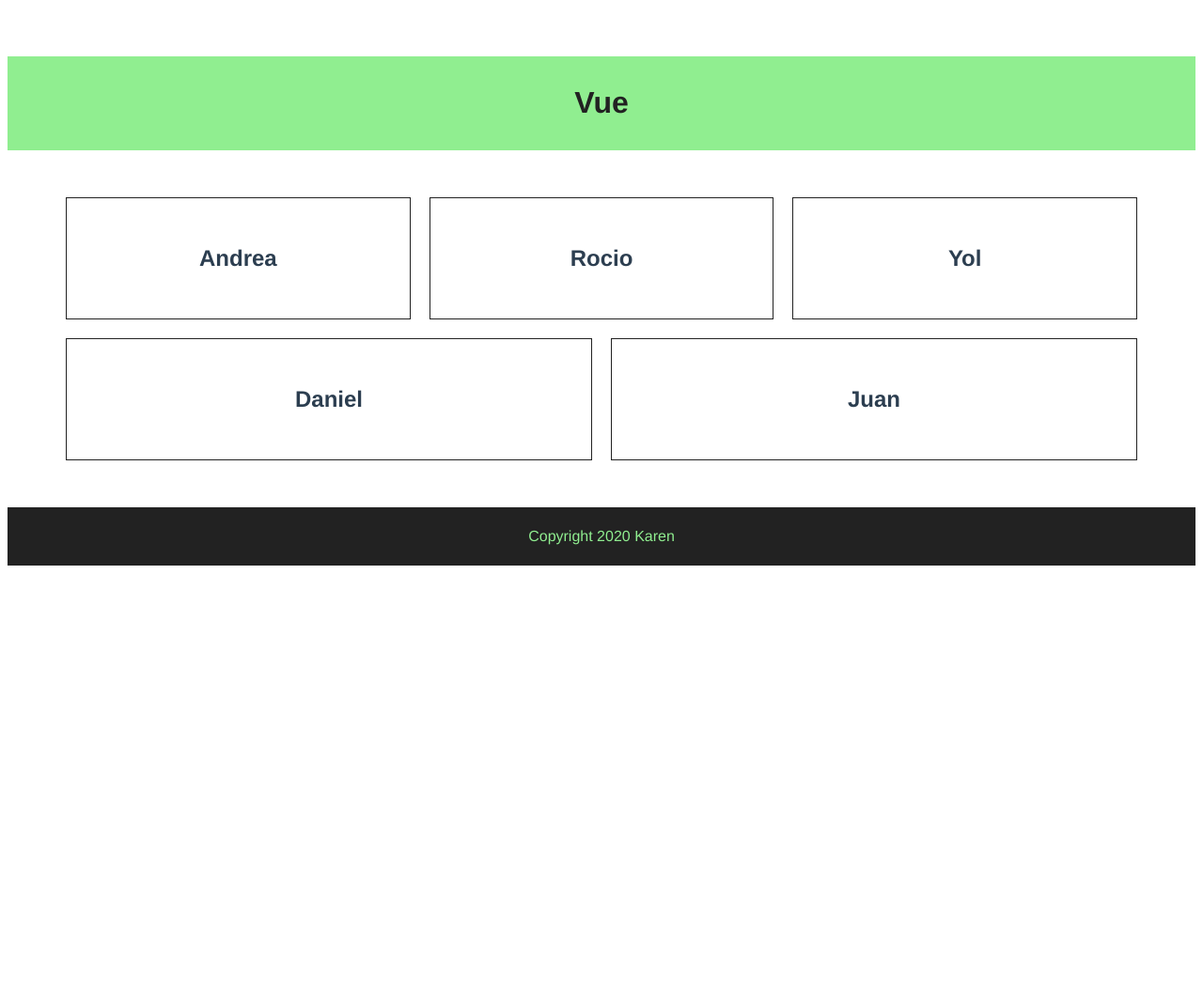
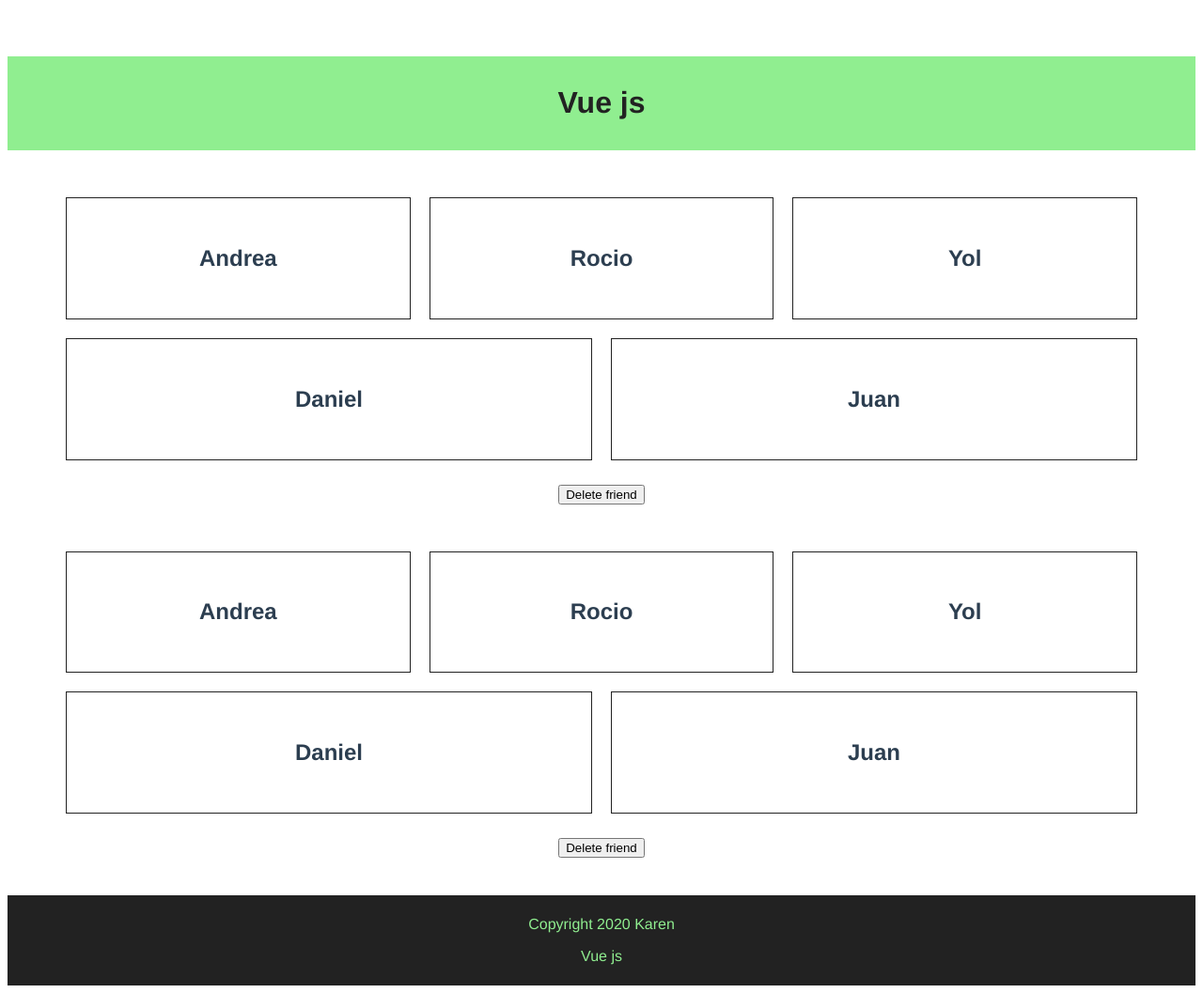
Before and after one commit to kleyla/vue-intro, a Vue app: page / in a window 1280 px wide. Shown: the whole page at 94% size. Before the commit the page ends 800 px from the top, so only its background shows below. Built offline with nearby package versions, Linux system fonts and the light colour scheme.

Commit message:
props events ..

```diff
--- a/src/App.vue
+++ b/src/App.vue
@@ -1,8 +1,12 @@
 <template>
   <div id="app">
-    <app-header></app-header>
-    <Friends></Friends>
-    <app-footer></app-footer>
+    <app-header
+      v-bind:title="title"
+      v-on:changeTitleParent="upadateTitle($event)"
+    ></app-header>
+    <Friends v-bind:friends="friends"></Friends>
+    <Friends v-bind:friends="friends"></Friends>
+    <app-footer v-bind:title="title"></app-footer>
   </div>
 </template>
 
@@ -20,6 +24,23 @@
     "app-footer": Footer,
     Friends,
   },
+  data() {
+    return {
+      friends: [
+        { name: "Andrea", speciality: "React js", show: false },
+        { name: "Rocio", speciality: "Laravel js", show: false },
+        { name: "Yol", speciality: "Angular js", show: false },
+        { name: "Daniel", speciality: "React js", show: false },
+        { name: "Juan", speciality: "Vue js", show: false },
+      ],
+      title: "Vue js",
+    };
+  },
+  methods: {
+    upadateTitle: function(updatedTitle) {
+      this.title = updatedTitle;
+    },
+  },
 };
 </script>
 
--- a/src/components/Footer.vue
+++ b/src/components/Footer.vue
@@ -1,15 +1,28 @@
 <template>
   <footer>
     <p>{{ copyright }}</p>
+    <p>{{ title }}</p>
   </footer>
 </template>
 
 <script>
+// import { bus } from "../main";
+
 export default {
+  props: {
+    title: {
+      type: String,
+    },
+  },
   data() {
     return {
       copyright: "Copyright 2020 Karen",
     };
+  },
+  created() {
+    // bus.$on("titleChanged", (data) => {
+    //   this.title = data;
+    // });
   },
 };
 </script>
--- a/src/components/Friends.vue
+++ b/src/components/Friends.vue
@@ -10,23 +10,27 @@
         <h3 v-show="friend.show">{{ friend.speciality }}</h3>
       </li>
     </ul>
+    <button v-on:click="deleteFriend">Delete friend</button>
   </div>
 </template>
 
 <script>
 export default {
-    data() {
-        return {
-            friends: [
-                {name: 'Andrea', speciality:"React js", show: false},
-                {name: 'Rocio', speciality:"Laravel js", show: false},
-                {name: 'Yol', speciality:"Angular js", show: false},
-                {name: 'Daniel', speciality:"React js", show: false},
-                {name: 'Juan', speciality:"Vue js", show: false},
-            ]
-        }
+  props: {
+    friends: {
+      type: Array,
+      required: true,
     },
-}
+  },
+  data() {
+    return {};
+  },
+  methods: {
+    deleteFriend: function() {
+      this.friends.pop();
+    },
+  },
+};
 </script>
 
 <style scoped>
--- a/src/components/Header.vue
+++ b/src/components/Header.vue
@@ -1,15 +1,30 @@
 <template>
   <header>
-    <h1>{{ title }}</h1>
+    <h1 v-on:click="changeTitle">{{ title }}</h1>
   </header>
 </template>
 
 <script>
+// import { bus } from "../main";
+
 export default {
+  props: {
+    title: {
+      type: String,
+      required: true,
+    },
+  },
   data() {
     return {
-      title: "Vue",
+      //   title: "Vue",
     };
+  },
+  methods: {
+    changeTitle: function() {
+        this.$emit("changeTitleParent", "Vue wizards");
+    //   this.title = "Vue wizards";
+    //   bus.$emit("titleChanged", "Vue wizards");
+    },
   },
 };
 </script>
--- a/src/main.js
+++ b/src/main.js
@@ -1,8 +1,10 @@
-import Vue from 'vue'
-import App from './App.vue'
+import Vue from "vue";
+import App from "./App.vue";
 
-Vue.config.productionTip = false
+Vue.config.productionTip = false;
+
+export const bus = new Vue();
 
 new Vue({
-  render: h => h(App),
-}).$mount('#app')
+  render: (h) => h(App),
+}).$mount("#app");
```
Also changed, not shown: 1 other file (tests, documents, lock files or other folders).
